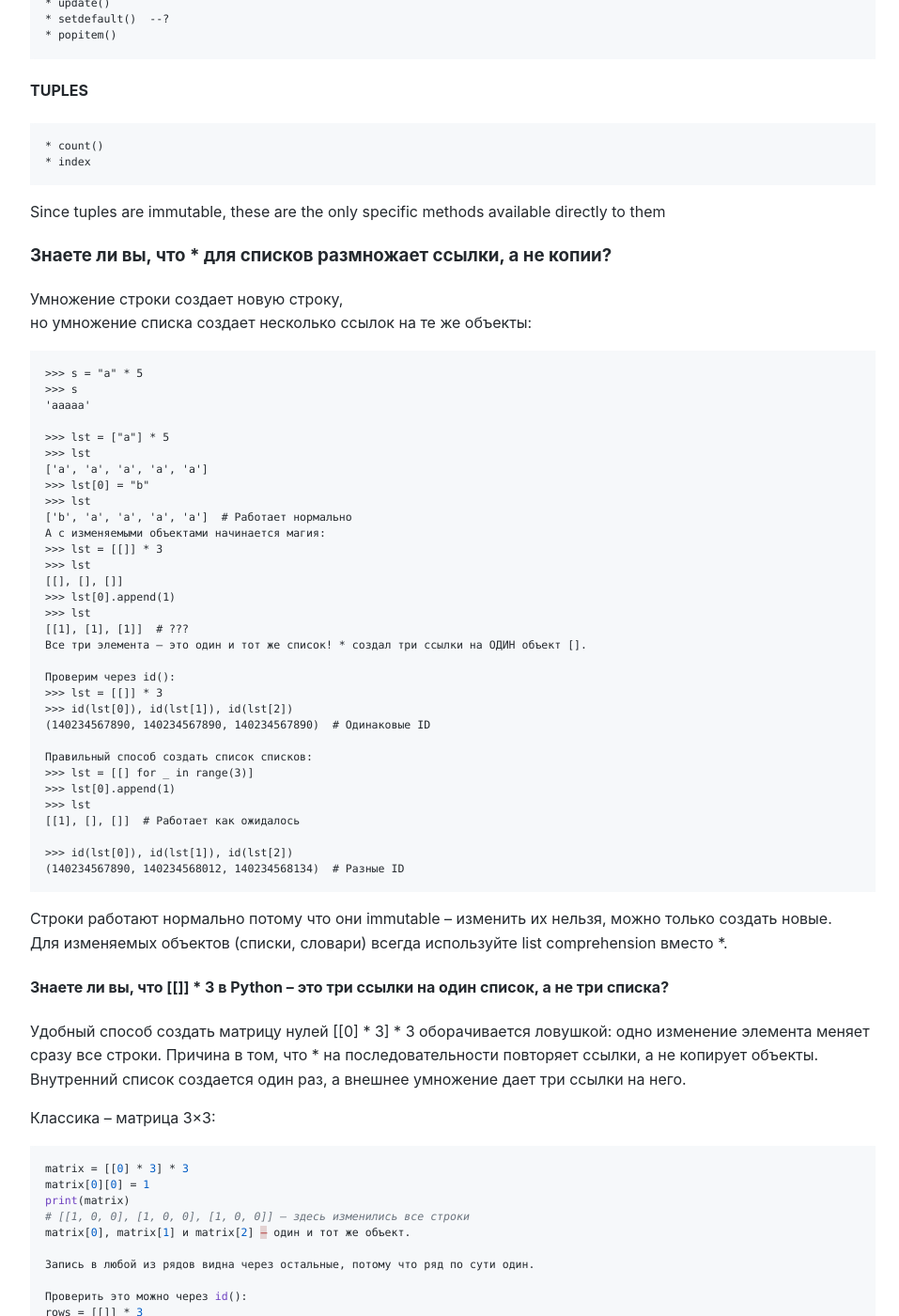
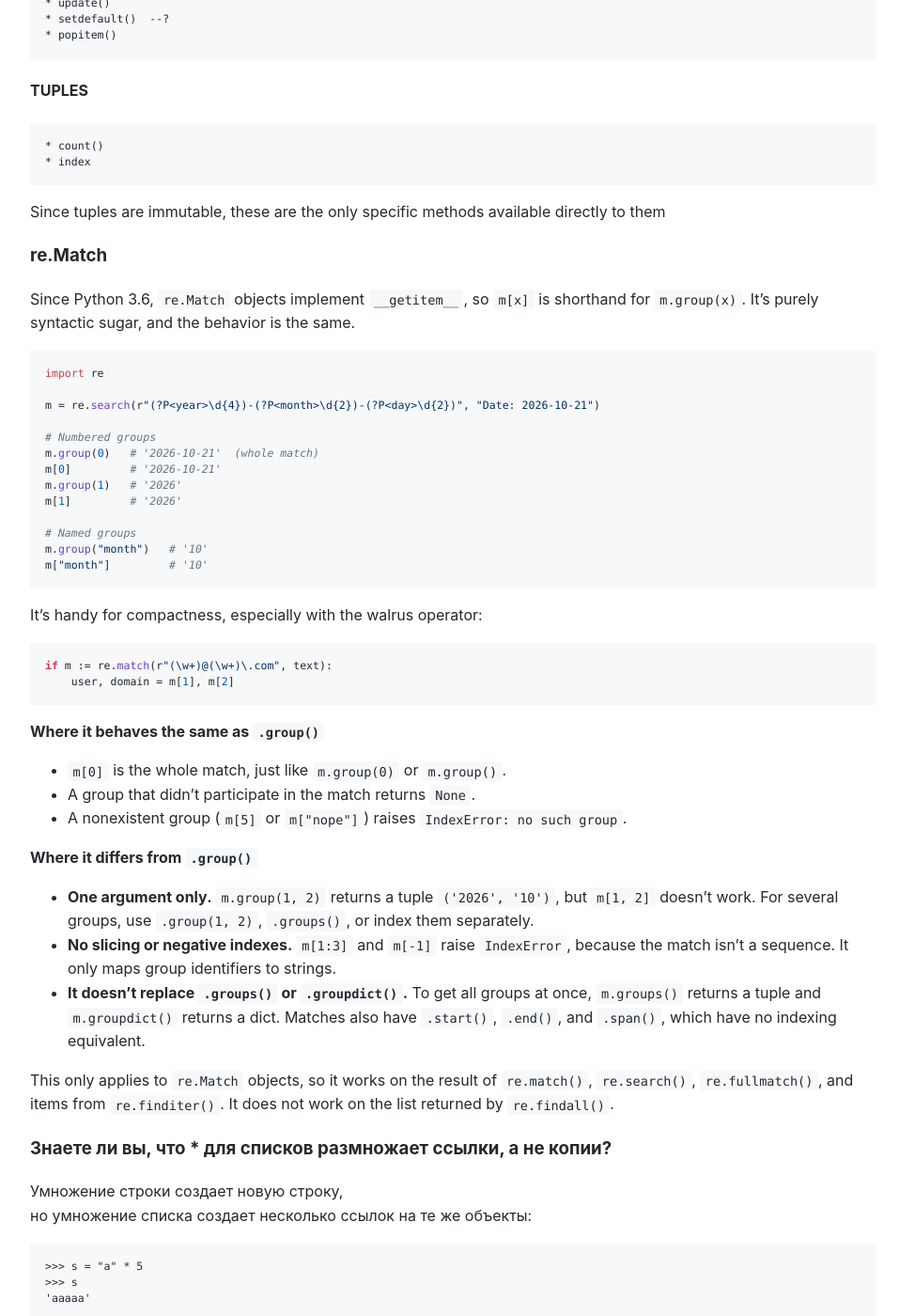
Before and after one commit to Michael-Lubinsky/michael-lubinsky.github.com, a Jekyll site: the page built from python/python_2.md, in a window 1280 px wide and 1400 px high, scrolled down 1414 px. Shown: the whole window at 94% size, without its empty margins (158-1115 px from the left). Built offline with Jekyll 4.4.1, drawn with Linux system fonts in a browser that asks for light colours; our own code applies the rules of GitHub Pages for plain Markdown files.

Commit message:
Document re.Match object indexing in Python
Add explanation of re.Match object indexing and behavior.

````diff
--- a/python/python_2.md
+++ b/python/python_2.md
@@ -60,6 +60,46 @@
 * ﻿﻿index
 ```
 Since tuples are immutable, these are the only specific methods available directly to them
+
+
+### re.Match
+Since Python 3.6, `re.Match` objects implement `__getitem__`, so `m[x]` is shorthand for `m.group(x)`. It's purely syntactic sugar, and the behavior is the same.
+
+```python
+import re
+
+m = re.search(r"(?P<year>\d{4})-(?P<month>\d{2})-(?P<day>\d{2})", "Date: 2026-10-21")
+
+# Numbered groups
+m.group(0)   # '2026-10-21'  (whole match)
+m[0]         # '2026-10-21'
+m.group(1)   # '2026'
+m[1]         # '2026'
+
+# Named groups
+m.group("month")   # '10'
+m["month"]         # '10'
+```
+
+It's handy for compactness, especially with the walrus operator:
+
+```python
+if m := re.match(r"(\w+)@(\w+)\.com", text):
+    user, domain = m[1], m[2]
+```
+
+**Where it behaves the same as `.group()`**
+- `m[0]` is the whole match, just like `m.group(0)` or `m.group()`.
+- A group that didn't participate in the match returns `None`.
+- A nonexistent group (`m[5]` or `m["nope"]`) raises `IndexError: no such group`.
+
+**Where it differs from `.group()`**
+- **One argument only.** `m.group(1, 2)` returns a tuple `('2026', '10')`, but `m[1, 2]` doesn't work. For several groups, use `.group(1, 2)`, `.groups()`, or index them separately.
+- **No slicing or negative indexes.** `m[1:3]` and `m[-1]` raise `IndexError`, because the match isn't a sequence. It only maps group identifiers to strings.
+- **It doesn't replace `.groups()` or `.groupdict()`.** To get all groups at once, `m.groups()` returns a tuple and `m.groupdict()` returns a dict. Matches also have `.start()`, `.end()`, and `.span()`, which have no indexing equivalent.
+
+This only applies to `re.Match` objects, so it works on the result of `re.match()`, `re.search()`, `re.fullmatch()`, and items from `re.finditer()`. It does not work on the list returned by `re.findall()`.
+
 
 ### Знаете ли вы, что * для списков размножает ссылки, а не копии?
 
````
